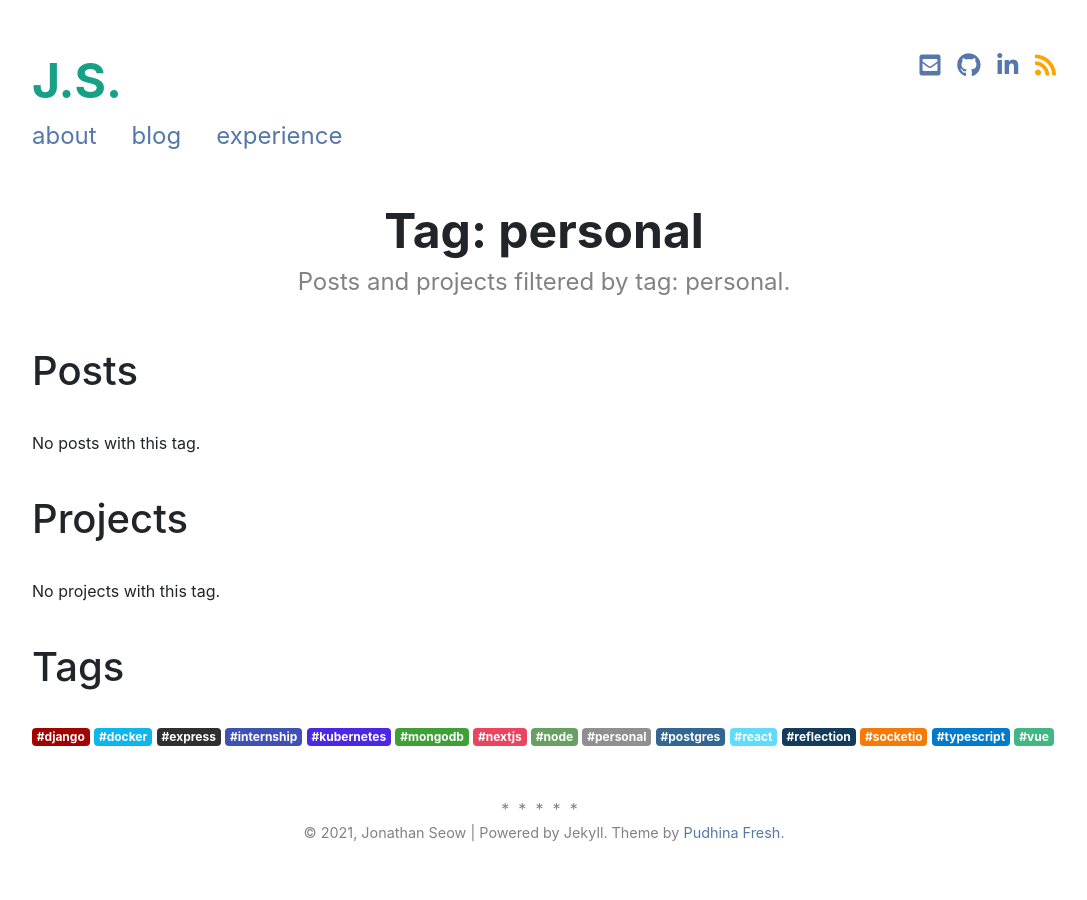
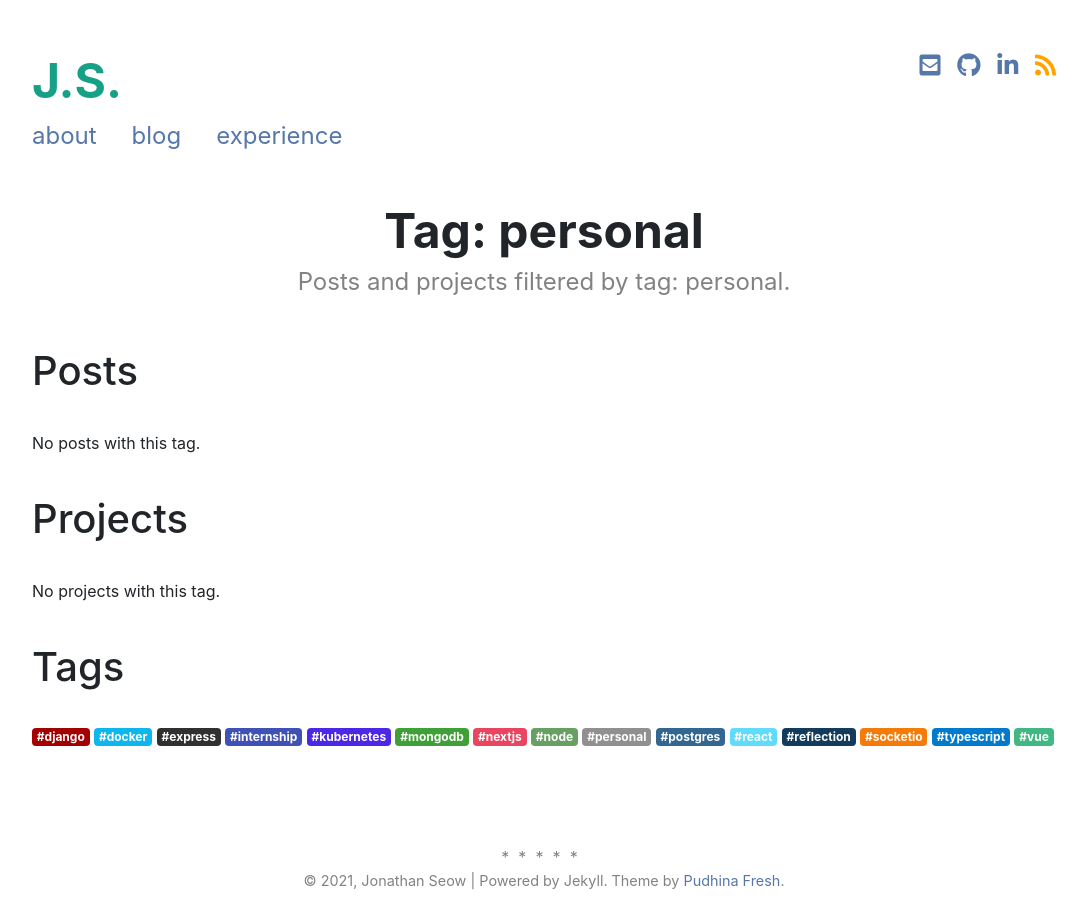
Before and after one commit to jseow5177/blog, a Jekyll site: the page built from pages/tags/personal.html, in a window 1280 px wide. Shown: the whole page, without its empty margins (96-1183 px from the left). Built offline with Jekyll 4.4.1, drawn with Linux system fonts in a browser that asks for light colours; nearby versions of some CDN libraries; a style sheet for code colours, icons or effects is not loaded.

Commit message:
Wrap tags in div and add break tag

```diff
--- a/_layouts/tag.html
+++ b/_layouts/tag.html
@@ -40,6 +40,7 @@ layout: page
 
 <h1>Tags</h1>
 <br>
+<div>
 {% for page in site.pages %}
     {% if page.layout == 'tag' %}
         {% assign tag = page.tag %}
@@ -47,3 +48,5 @@ layout: page
         {% include tag_list.html %}
     {% endif %}
 {% endfor %}
+</div>
+<br>
```
